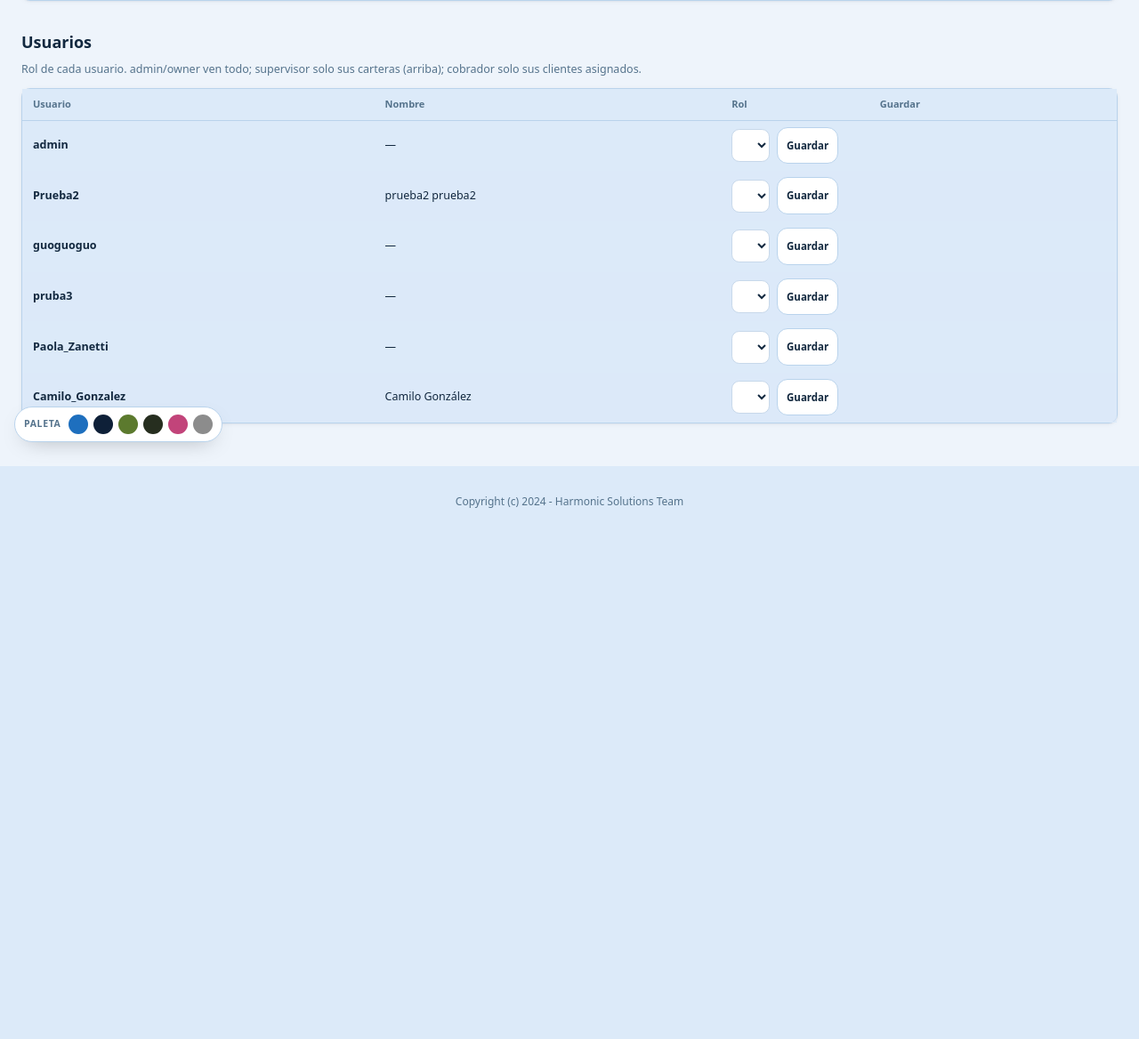
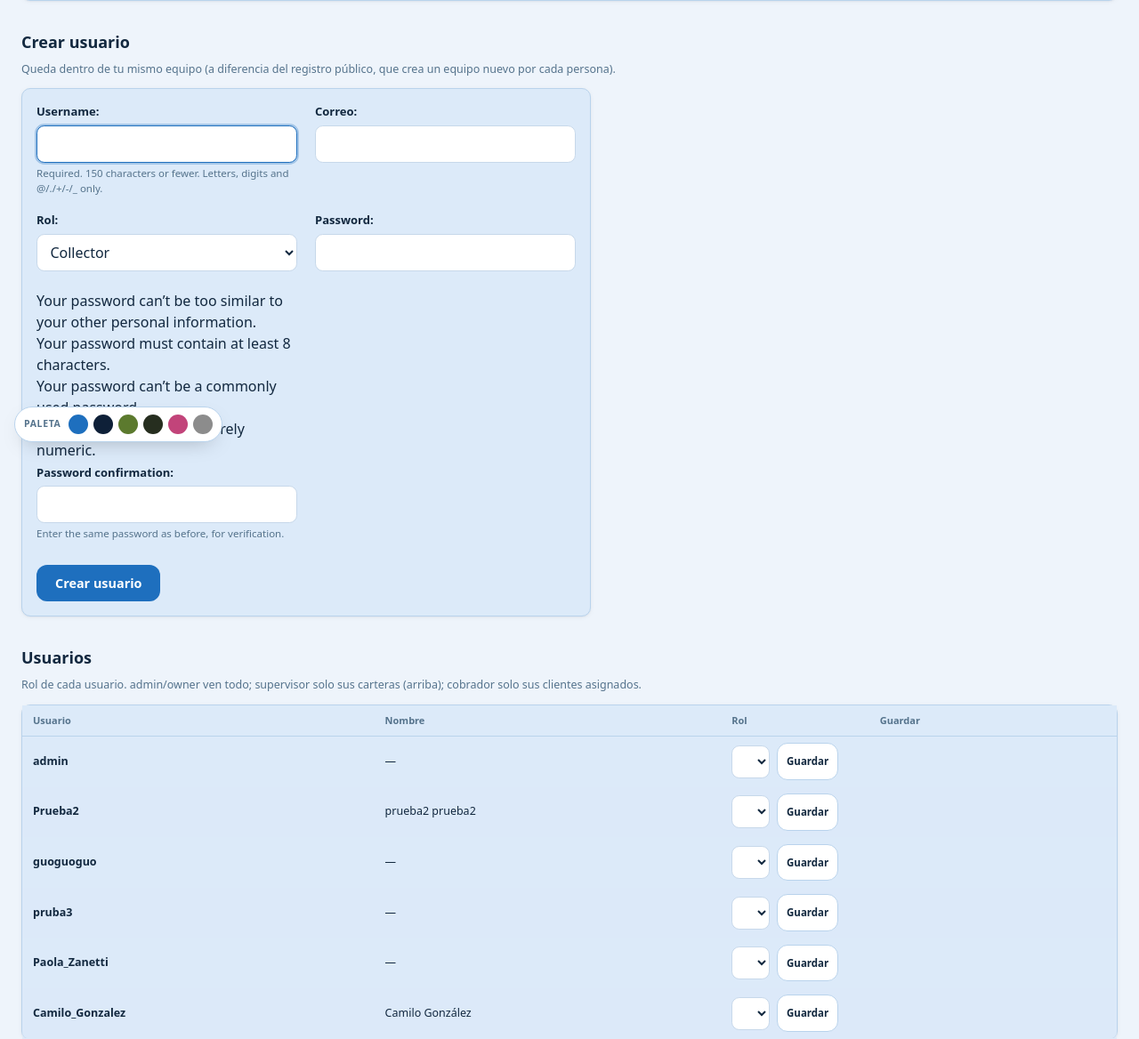
Before and after one commit to Ounounous/TurboTuboAzure, a Django app: template configuracion/templates/configuracion/usuarios_permisos.html in a window 1280 px wide. Shown: the part 287-1455 px from the top of the page at 89% size. Before the commit the page ends 858 px from the top, so only its background shows below. Run offline with Django 5.2, Linux system fonts and the light colour scheme; the template is opened without the code that fills it: values that come from a table or form of the project are taken from there, others are empty; data comes from the database, SQL or seed files in the repository; parts of the project's set-up code (start-up, migrations or seed data) failed here and were passed over.

Commit message:
Configuracion: admin puede crear usuarios directo en su equipo
Antes la unica forma de dar de alta un usuario era el registro publico (/sign-up/), que crea
un EQUIPO NUEVO por cada persona -- no servia para que un admin agregara a alguien a su propio
equipo. Se agrega una tercera accion (crear_usuario) a UsuariosPermisosView, con su formulario
(CrearUsuarioForm, extiende UserCreationForm + selector de rol) en una tarjeta nueva arriba de
la tabla de Usuarios en Configuracion. El usuario nuevo queda como miembro del equipo del admin
que lo crea, con el rol elegido (default cobrador), y puede loguearse de inmediato con la
contraseña que se le puso.

De paso se encontro y corrigio un bug real en el signup publico: Userprofile.objects.create()
chocaba con el Userprofile que el signal post_save de User ya habia creado un momento antes,
tirando ValueError en TODO intento de registro. Se cambia a get_userprofile() (get_or_create),
mismo patron ya usado en el resto de este archivo.

Verificado: signup publico ya no se rompe, un cobrador no puede crear usuarios (403), un admin
crea un usuario que queda en SU equipo (no uno nuevo) con el rol elegido y puede loguearse, y
un formulario invalido (passwords que no coinciden) no crea nada.

Co-Authored-By: Claude Sonnet 5 <noreply@anthropic.com>

```diff
--- /dev/null
+++ b/configuracion/forms.py
@@ -0,0 +1,17 @@
+from django import forms
+from django.contrib.auth.forms import UserCreationForm
+from django.contrib.auth.models import User
+
+from userprofile.models import Userprofile
+
+
+class CrearUsuarioForm(UserCreationForm):
+    """Un admin/owner crea un usuario nuevo DENTRO de su propio equipo (a diferencia del
+    registro público en /sign-up/, que crea un equipo nuevo por cada persona)."""
+    user_type = forms.ChoiceField(choices=Userprofile.USER_TYPES, initial='collector', label='Rol')
+
+    class Meta:
+        model = User
+        fields = ['username', 'email', 'user_type', 'password1', 'password2']
+
+    email = forms.EmailField(required=False, label='Correo')
--- a/configuracion/templates/configuracion/usuarios_permisos.html
+++ b/configuracion/templates/configuracion/usuarios_permisos.html
@@ -40,6 +40,19 @@
     </div>
   </div>
 
+  <h2 class="text-lg font-bold mb-2">Crear usuario</h2>
+  <p class="muted mb-3" style="font-size:12.5px;">
+    Queda dentro de tu mismo equipo (a diferencia del registro público, que crea un equipo nuevo por cada persona).
+  </p>
+  <div class="card p-4 mb-8" style="border:1px solid var(--border); border-radius:10px; max-width:640px;">
+    <form method="post" action="{% url 'configuracion:usuarios_permisos' %}" class="grid-form">
+      {% csrf_token %}
+      <input type="hidden" name="accion" value="crear_usuario">
+      {{ crear_usuario_form.as_p }}
+      <button type="submit" class="btn btn-primary mt-2" style="grid-column: 1 / -1; justify-self: start;">Crear usuario</button>
+    </form>
+  </div>
+
   <h2 class="text-lg font-bold mb-2">Usuarios</h2>
   <p class="muted mb-3" style="font-size:12.5px;">
     Rol de cada usuario. admin/owner ven todo; supervisor solo sus carteras (arriba); cobrador solo sus clientes asignados.
```
Also changed, not shown: configuracion/views.py (+26 -1 lines), userprofile/views.py (+6 -2 lines).
